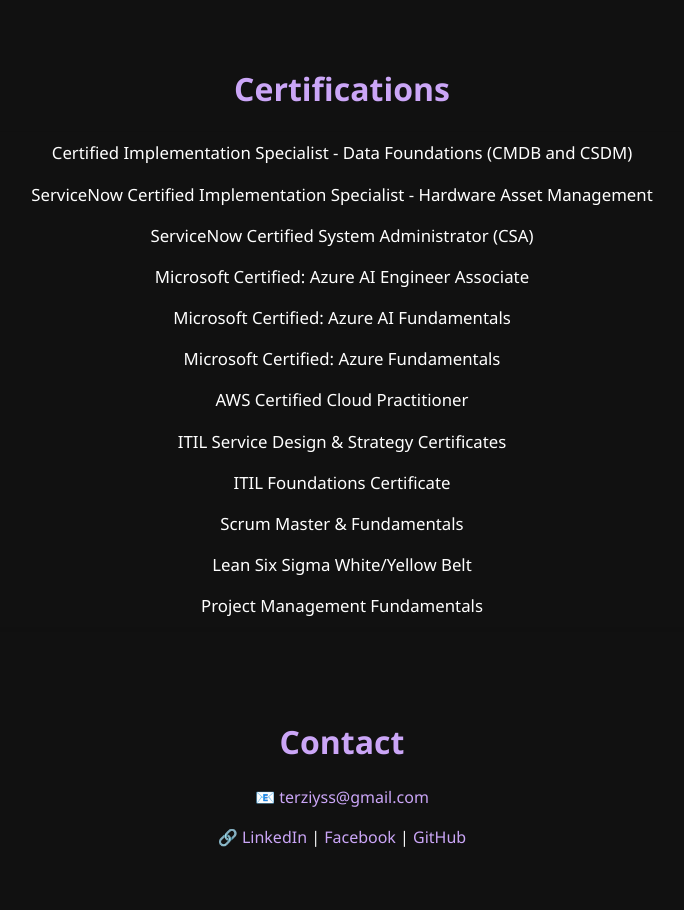
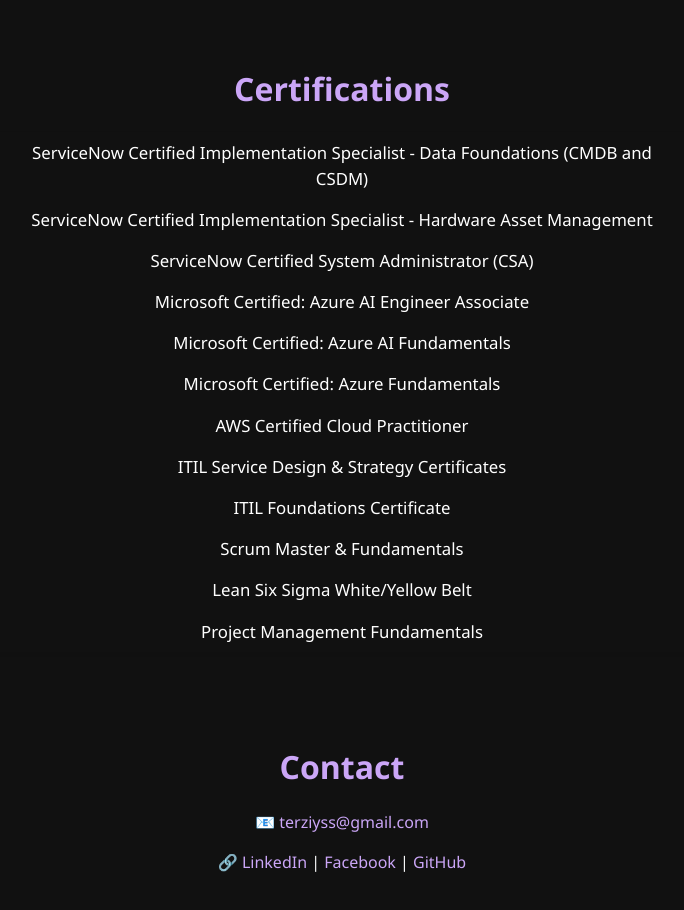
Before and after one commit to stenx01/resume, a plain HTML site: page index.html in a window 1280 px wide. Shown: the part 3540-4450 px from the top of the page, without its empty margins (298-982 px from the left). Drawn offline with nearby package versions, Linux system fonts and the light colour scheme.

Commit message:
Added CIS-DF Cert fixed

```diff
--- a/index.html
+++ b/index.html
@@ -202,7 +202,7 @@
 <section id="certifications" class="container py-5" data-aos="fade-up">
   <h2 class="text-center mb-4">Certifications</h2>
   <ul class="list-group list-group-flush shadow-sm">
-    <li class="list-group-item">Certified Implementation Specialist - Data Foundations (CMDB and CSDM) </li>
+    <li class="list-group-item">ServiceNow Certified Implementation Specialist - Data Foundations (CMDB and CSDM) </li>
     <li class="list-group-item">ServiceNow Certified Implementation Specialist - Hardware Asset Management </li>
     <li class="list-group-item">ServiceNow Certified System Administrator (CSA)</li>
     <li class="list-group-item">Microsoft Certified: Azure AI Engineer Associate</li>
```
